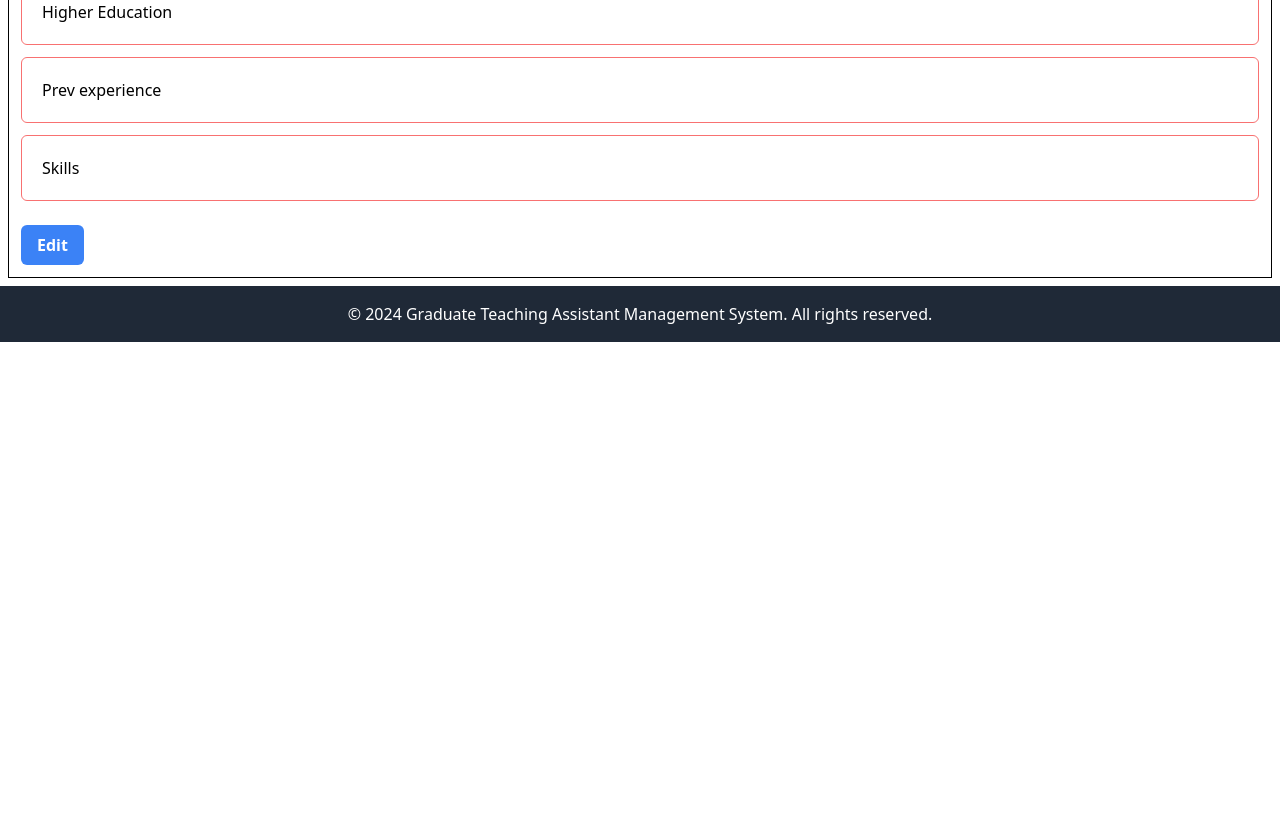
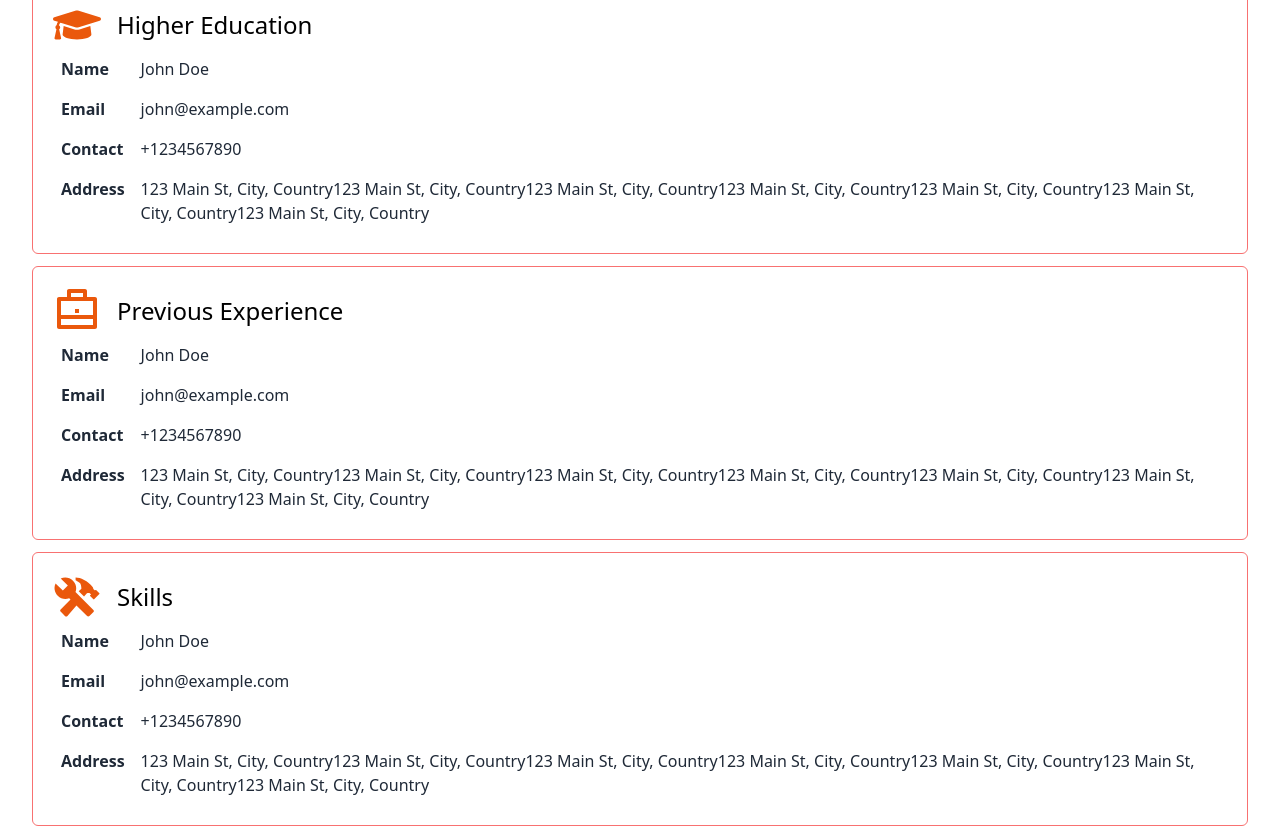
Before and after one commit to amit-yadav207/gtams_frontend, a React (Vite) app: page /profile in a window 1280 px wide. Shown: the part 680-1508 px from the top of the page. Before the commit the page ends 1022 px from the top, so only its background shows below. Built offline with nearby package versions, Linux system fonts and the light colour scheme.

Commit message:
profile card almost done

```diff
--- a/src/pages/TApages/ProfilePage.jsx
+++ b/src/pages/TApages/ProfilePage.jsx
@@ -1,5 +1,8 @@
 import React, { useState } from "react";
 import { CgProfile } from "react-icons/cg";
+import { FaGraduationCap } from "react-icons/fa";
+import { RiBriefcaseLine } from "react-icons/ri";
+import { IoMdConstruct } from 'react-icons/io';
 const dummyUserData = {
   fullName: "John Doe",
   email: "john@example.com",
@@ -39,7 +42,7 @@ function ProfilePage({ user }) {
       className="container sm:p-1 h-full  lg:min-h-screen "
       style={{ minHeight: "85vh" }}
     >
-      <div className=" sm:m-1 border border-black">
+      <div className=" sm:m-1 lg:m-4 ">
         <div className="flex flex-col p-4 border border-pink-400 rounded-md m-3 items-center">
           <img
             src="https://avatar.iran.liara.run/public/boy"
@@ -50,11 +53,11 @@ function ProfilePage({ user }) {
             AMIT YADAV
           </div>
         </div>
-        <button className="bg-blue-500 hover:bg-blue-700 text-white font-semibold py-2 px-4 rounded-md m-3">
+        <button className="border border-red-500 bg-white-500 text-gray-500 hover:bg-red-500 hover:text-white font-semibold py-2 px-8 rounded-md m-3">
           Edit
         </button>
         {/*<div className="block border border-red-400 rounded-md p-5 m-3">Resume</div>*/}
-        <div className="block border border-red-400 rounded-md p-5 m-3">
+        <div className="block border border-red-400 rounded-md p-5 m-3  ">
           <div className="flex items-center">
             <CgProfile className="h-12 w-12 mr-4 text-orange-600" />
             <span className="text-2xl font-sans">Contact Details</span>
@@ -81,19 +84,93 @@ function ProfilePage({ user }) {
             </tbody>
           </table>
         </div>
-        <div className="block border border-red-400 rounded-md p-5 m-3">
-          Higher Education
+
+        <div className="block border border-red-400 rounded-md p-5 m-3  ">
+          <div className="flex items-center">
+            <FaGraduationCap className="h-12 w-12 mr-4 text-orange-600" />
+            <span className="text-2xl font-sans"> Higher Education</span>
+          </div>
+
+          <table className="text-gray-800">
+            <tbody className="">
+              <tr>
+                <td className="p-2 font-semibold align-top">Name</td>
+                <td className="p-2 align-top">{dummyUserData.fullName}</td>
+              </tr>
+              <tr>
+                <td className="p-2 font-semibold align-top">Email</td>
+                <td className="p-2 align-top">{dummyUserData.email}</td>
+              </tr>
+              <tr>
+                <td className="p-2 font-semibold align-top">Contact</td>
+                <td className="p-2 align-top">{dummyUserData.contact}</td>
+              </tr>
+              <tr>
+                <td className="p-2 font-semibold align-top">Address</td>
+                <td className="p-2 align-top">{dummyUserData.address}</td>
+              </tr>
+            </tbody>
+          </table>
         </div>
-        <div className="block border border-red-400 rounded-md p-5 m-3">
-          Prev experience
+
+        <div className="block border border-red-400 rounded-md p-5 m-3  ">
+          <div className="flex items-center">
+            <RiBriefcaseLine className="h-12 w-12 mr-4 text-orange-600" />
+            <span className="text-2xl font-sans">Previous Experience</span>
+          </div>
+
+          <table className="text-gray-800">
+            <tbody className="">
+              <tr>
+                <td className="p-2 font-semibold align-top">Name</td>
+                <td className="p-2 align-top">{dummyUserData.fullName}</td>
+              </tr>
+              <tr>
+                <td className="p-2 font-semibold align-top">Email</td>
+                <td className="p-2 align-top">{dummyUserData.email}</td>
+              </tr>
+              <tr>
+                <td className="p-2 font-semibold align-top">Contact</td>
+                <td className="p-2 align-top">{dummyUserData.contact}</td>
+              </tr>
+              <tr>
+                <td className="p-2 font-semibold align-top">Address</td>
+                <td className="p-2 align-top">{dummyUserData.address}</td>
+              </tr>
+            </tbody>
+          </table>
         </div>
-        <div className="block border border-red-400 rounded-md p-5 m-3">
-          Skills
+        <div className="block border border-red-400 rounded-md p-5 m-3  ">
+          <div className="flex items-center">
+            <IoMdConstruct className="h-12 w-12 mr-4 text-orange-600" />
+            <span className="text-2xl font-sans">Skills</span>
+          </div>
+
+          <table className="text-gray-800">
+            <tbody className="">
+              <tr>
+                <td className="p-2 font-semibold align-top">Name</td>
+                <td className="p-2 align-top">{dummyUserData.fullName}</td>
+              </tr>
+              <tr>
+                <td className="p-2 font-semibold align-top">Email</td>
+                <td className="p-2 align-top">{dummyUserData.email}</td>
+              </tr>
+              <tr>
+                <td className="p-2 font-semibold align-top">Contact</td>
+                <td className="p-2 align-top">{dummyUserData.contact}</td>
+              </tr>
+              <tr>
+                <td className="p-2 font-semibold align-top">Address</td>
+                <td className="p-2 align-top">{dummyUserData.address}</td>
+              </tr>
+            </tbody>
+          </table>
         </div>
         {/*<div className="block border border-red-400 rounded-md p-5 m-3">
           Cover letter
   </div>*/}
-        <button className="bg-blue-500 hover:bg-blue-700 text-white font-semibold py-2 px-4 rounded-md m-3">
+        <button className="border border-red-500 bg-white-500 text-gray-500 hover:bg-red-500 hover:text-white font-semibold py-2 px-8 rounded-md m-3">
           Edit
         </button>
       </div>
```
